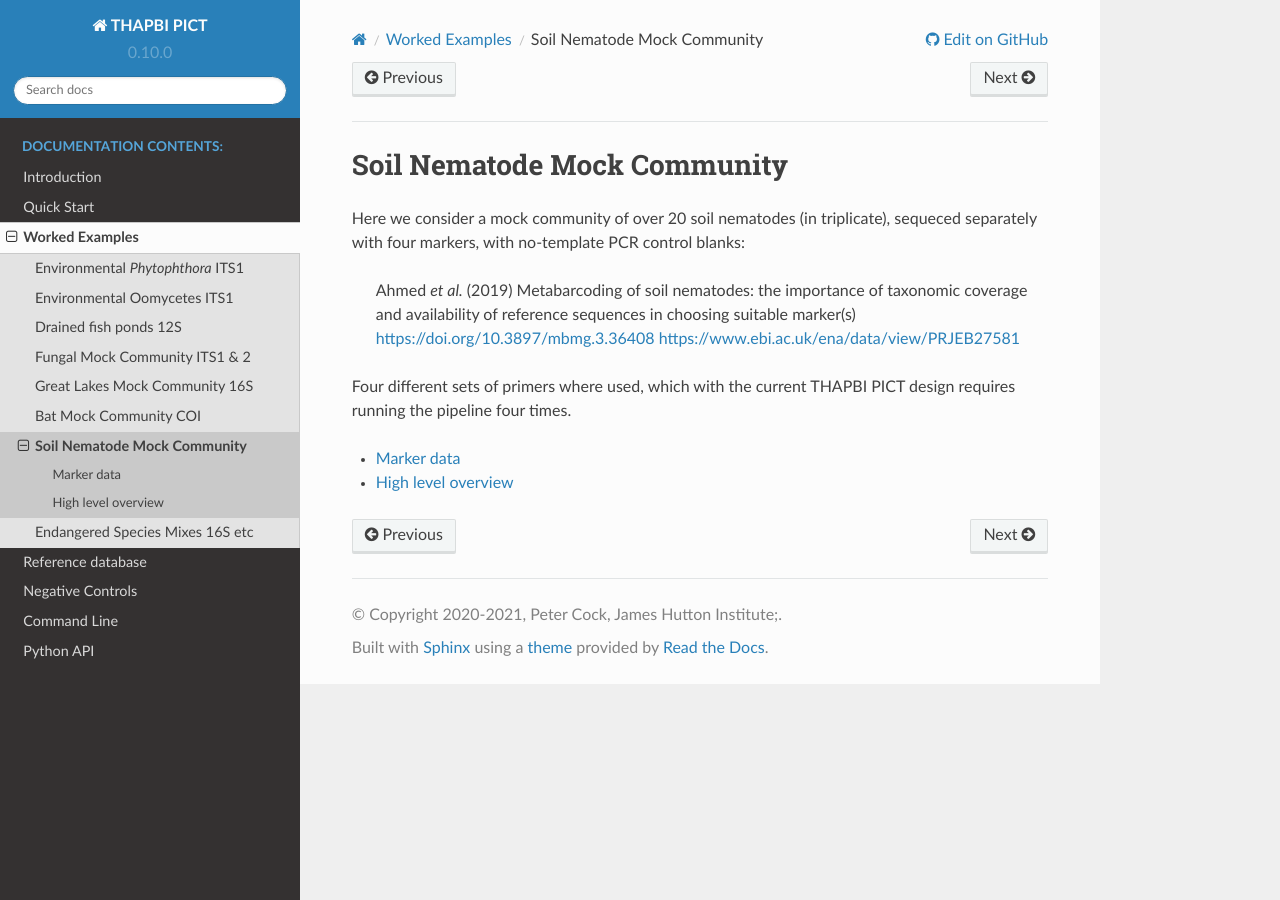
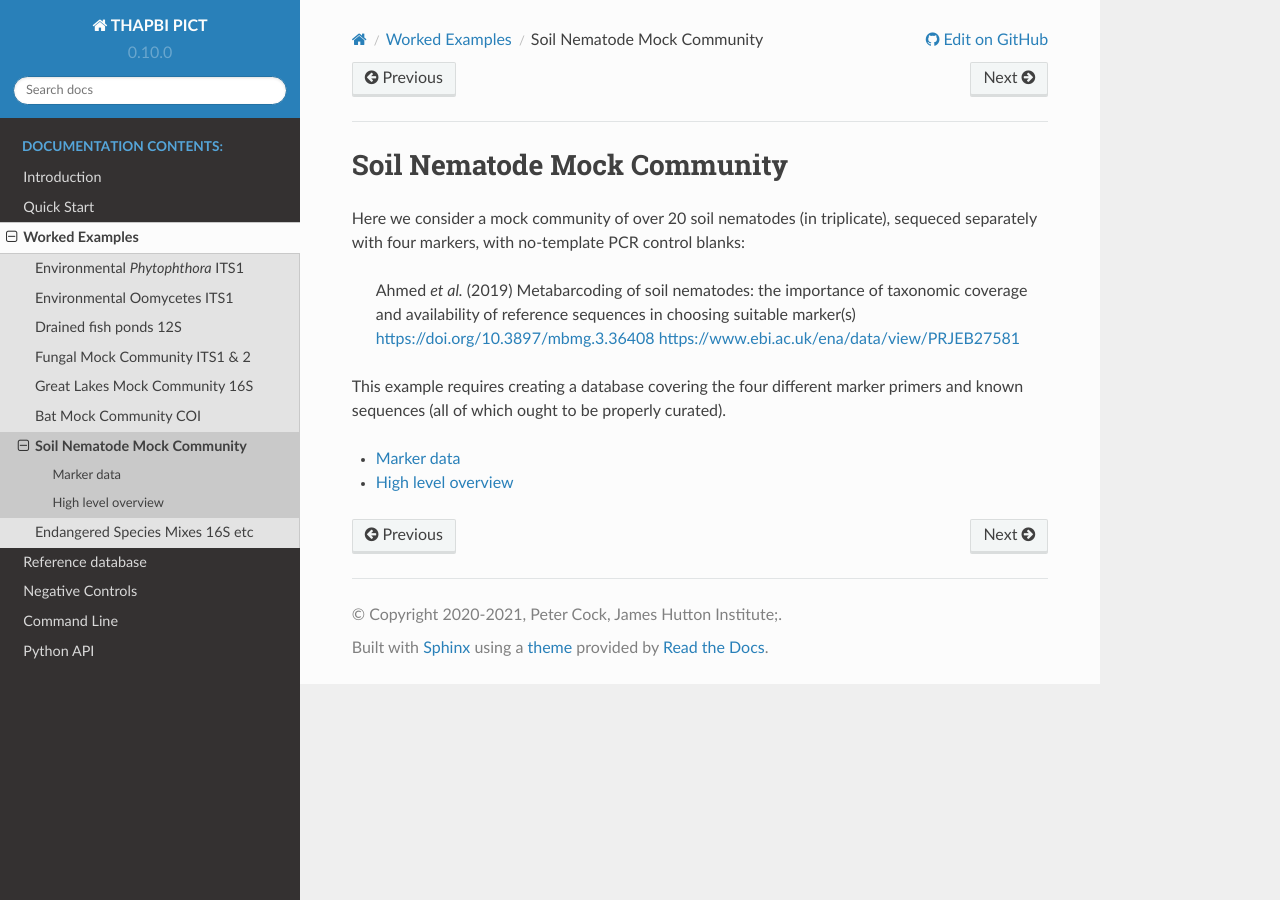
Before and after one commit to peterjc/thapbi-pict, a Sphinx documentation site: the page built from docs/examples/soil_nematodes/index.rst, in a window 1280 px wide. Built offline with Sphinx 7.4.7 and the Read the Docs theme 2.0.0, drawn with Linux system fonts in a browser that asks for light colours; pages that are not in the unit, such as notebooks, are missing from menus.

Commit message:
Don't need to run the pipeline four times anymore
[ci skip]

```diff
--- a/docs/examples/soil_nematodes/index.rst
+++ b/docs/examples/soil_nematodes/index.rst
@@ -12,8 +12,8 @@ sequeced separately with four markers, with no-template PCR control blanks:
     https://doi.org/10.3897/mbmg.3.36408
     https://www.ebi.ac.uk/ena/data/view/PRJEB27581
 
-Four different sets of primers where used, which with the current THAPBI PICT
-design requires running the pipeline four times.
+This example requires creating a database covering the four different marker
+primers and known sequences (all of which ought to be properly curated).
 
 .. toctree::
    :maxdepth: 1
```
